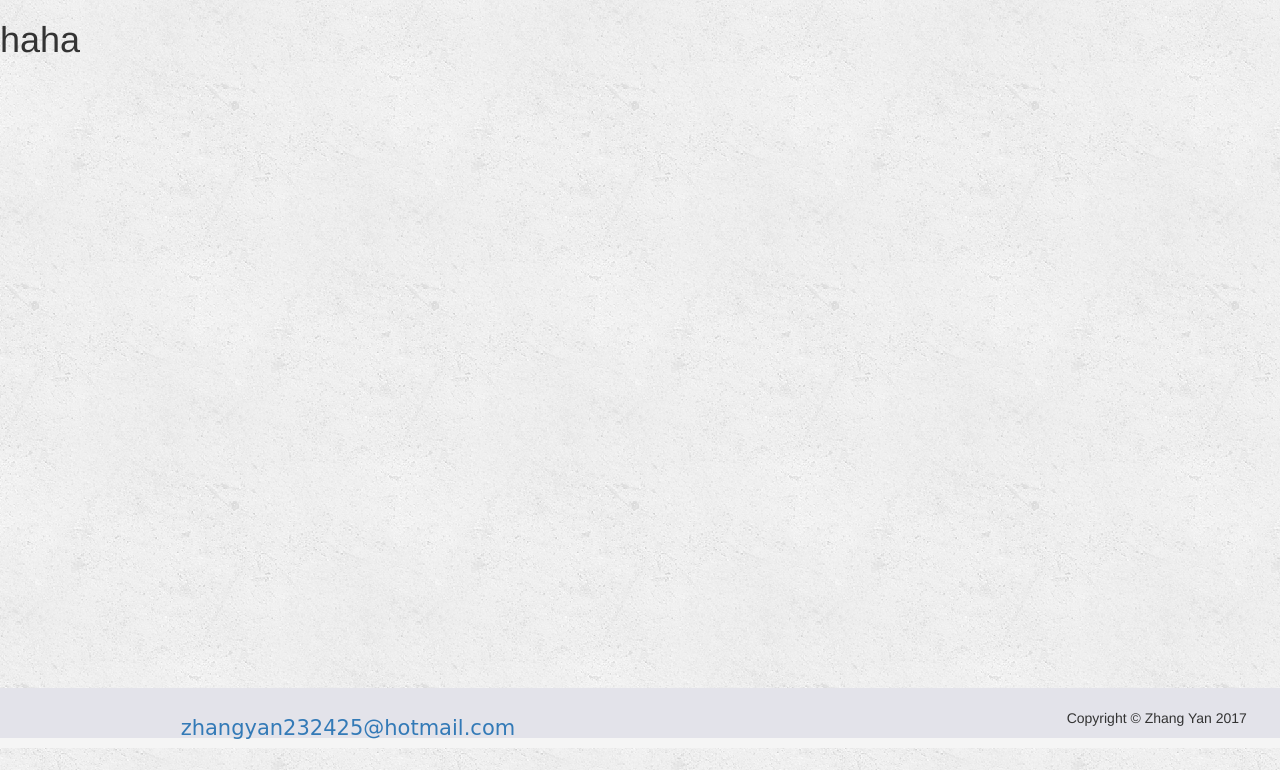
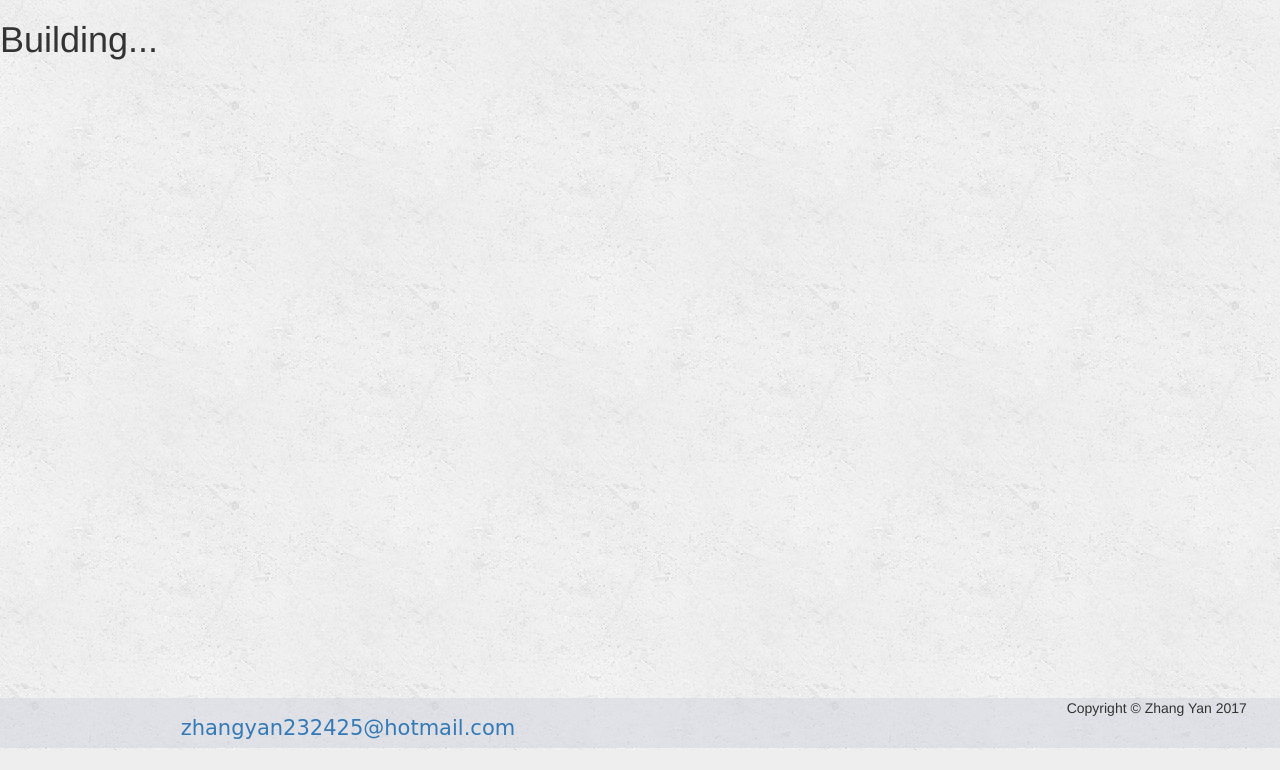
Before and after one commit to zhangyan232425/first-django-web, a Django app: page /mysite/project/ in a window 1280 px wide. Shown: the part 52-822 px from the top of the page. Run offline with Django 3.2, Linux system fonts and the light colour scheme; some libraries are stand-ins or nearby versions; some web fonts are replaced.

Commit message:
fixed the footer note and project need to be add

```diff
--- a/mysite/static/base.css
+++ b/mysite/static/base.css
@@ -6,6 +6,7 @@
 body{
 	background: black url("background.png");
     margin-bottom: 60px;
+
 }
 .navbar{
   border-radius: 0;
@@ -22,20 +23,17 @@
 
 .footer {
   position: absolute;
-  bottom: 0;
+  bottom: 0px;
   width: 100%;
-
-  height: 60px;
-  line-height: 60px;
-  background-color: #f5f5f5;
+  height: 20px;
+  line-height: 20px;
+  padding-bottom: 50px;
+  background-color: rgba(209, 209, 224,0.5);
 }
 
 
 .footer .row{
-
-    height: 50px;
-	background-color: rgba(209, 209, 224,0.5);
-
+    height: 100%;
 }
 
 .footer ul li{
@@ -44,7 +42,8 @@
 	font-family: cursive;
 	font-size: 150%;
     margin-left: 20%;
-    margin-top: 10px;
+    padding-top: 20px;
+
 }
 
 .copyright{
--- a/mysite/templates/mysite/project.html
+++ b/mysite/templates/mysite/project.html
@@ -1,4 +1,4 @@
 {%extends 'mysite/base.html' %}
 {% block body%}
-<h1>haha</h1>
+<h1>Building...</h1>
 {%endblock%}
```
